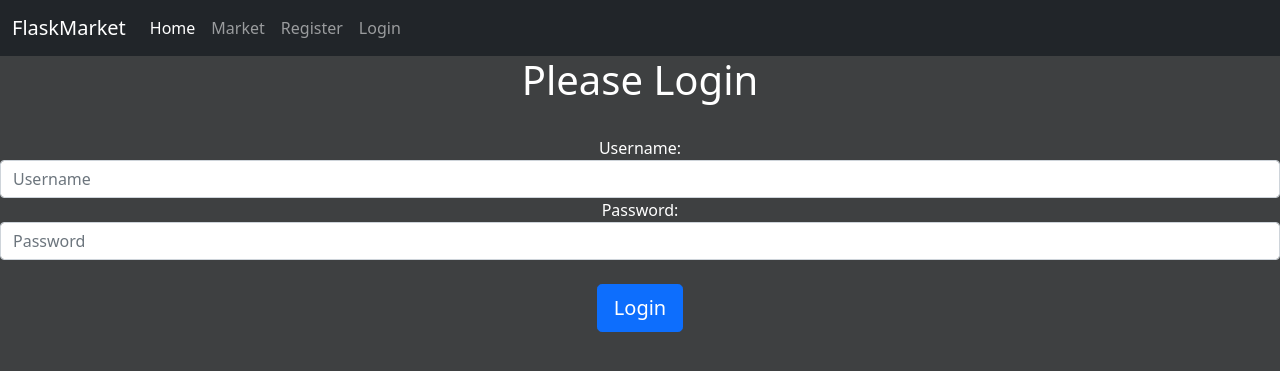
After one commit to Paloftzer/Webbserverprogrammering, a Flask app: page /login in a window 1280 px wide. The commit adds this page. Shown: the top 371 px of the page. Run offline with Flask 2, Linux system fonts and the light colour scheme.

Commit message:
Added comments and made a login page that semi works

```diff
--- a/market/forms.py
+++ b/market/forms.py
@@ -10,7 +10,7 @@ from wtforms.validators import Length, DataRequired, EqualTo, Email # This impor
 class RegisterForm(FlaskForm):
     #* Length is the length that the submitted data must have, DataRequired means that something must have been entered in that field, and EqualTo means that the entered data must be equal to the data entered in the field that the validator checks.
     # This creates the StringField (text field) where the user inputs the username they desire for their account, because of the validators it needs to be between 2 and 30 characters long, and data must be entered otherwise an error occurs.
-    username = StringField(label="User Name: ", validators=[Length(min=2, max=30), DataRequired()])
+    username = StringField(label="Username: ", validators=[Length(min=2, max=30), DataRequired()])
     # This creates the StringField (text field) where the user inputs their email address, and because of the validators it needs to be a valid email, and data must be entered.
     email_address = StringField(label="Email Address: ", validators=[Email(), DataRequired()])
     # This creates the PasswordField (a field which hides the data that was entered with asterisks) where the user inputs their desired password, and because of the validators it needs to have a minimum length of 6 characters and as before, data must be entered.
@@ -19,3 +19,12 @@ class RegisterForm(FlaskForm):
     password2 = PasswordField(label="Confirm Password: ", validators=[EqualTo("password1"), DataRequired()])
     # This creates a SubmitField that when clicked will send (POST) the data to the database.
     submit = SubmitField(label="Create Account")
+
+#* This is the code needed to create our login.
+class LoginForm(FlaskForm):
+    #
+    username = StringField(label="Username: ", validators=[DataRequired()])
+    #
+    password = PasswordField(label="Password: ", validators=[DataRequired()])
+    #
+    submit = SubmitField(label="Login")
--- a/market/routes.py
+++ b/market/routes.py
@@ -5,7 +5,7 @@ from flask.helpers import flash # This imports the error message when a user fai
 from market import app # This imports our app (website) from our market folder.
 from flask import render_template, redirect, url_for # This imports only the necessary packages for us to redirect requests to the correct location.
 from market.models import Item, User # This imports our Item and User modules from our database model.
-from market.forms import RegisterForm # This imports our RegisterForm so that we can use it for our routes.
+from market.forms import RegisterForm, LoginForm # This imports our RegisterForm so that we can use it for our routes.
 from market import db # This imports our database from the __init__.py file in our market folder.
 
 #* This routes to our main page using the Flask routing system and defines a name for the route.
@@ -50,3 +50,13 @@ def register_page():
             flash(f"There was an error creating user: {err_msg}", category="danger")
     # This returns our register.html file from our templates folder. It also communicates that we have used the form variable on this page.
     return render_template("register.html", form=form)
+
+#* This creates a route to the login page
+@app.route("/login", methods=["GET", "POST"])
+def login_page():
+    form = LoginForm()
+    #*if form.validate_on_submit():
+    if form.errors != {}:
+        for err_msg in form.errors.values():
+            flash(f"There was an error logging in: {err_msg}", category="danger")
+    return render_template("login.html", form=form)
--- a/market/templates/base.html
+++ b/market/templates/base.html
@@ -5,8 +5,8 @@
     <meta charset="UTF-8">
     <meta http-equiv="X-UA-Compatible" content="IE=edge">
     <meta name="viewport" content="width=device-width, initial-scale=1.0">
+    <!-- This creates a block with the name title, which we can then easily edit in our other .html files to quickly give each page a new and unique title. -->
     <title>
-      <!-- This creates a block with the name title, which we can then easily edit in our other .html files to quickly give each page a new and unique title. -->
       {% block title %}
 
       {% endblock %}
@@ -29,6 +29,9 @@
               </li>
               <li class="nav-item">
                 <a class="nav-link" href="/register">Register</a>
+              </li>
+              <li class="nav-item">
+                <a class="nav-link" href="/login">Login</a>
               </li>
             </ul>
           </div>
--- a/market/templates/index.html
+++ b/market/templates/index.html
@@ -1,5 +1,5 @@
 <!-- This extends the base.html file so that we don't have to rewrite the entire html code over and over again. -->
-{% extends 'base.html' %}
+{% extends "base.html" %}
 
 <!-- This is the title block where we enter a title for the current page, the data is then added to the base.html but only when this page is displayed. -->
 {% block title %}
--- /dev/null
+++ b/market/templates/login.html
@@ -0,0 +1,23 @@
+{% extends "base.html" %}
+
+{% block title %}
+  Login
+{% endblock %}
+
+{% block content %}
+  <body class="text-center">
+    <form method="POST" class="form-login" style="color: white">
+      {{ form.hidden_tag() }}
+      <h1 class="font-weight-normal">
+        Please Login
+      </h1><br>
+      {{ form.username.label() }}
+      {{ form.username(class="form-control", placeholder="Username") }}
+
+      {{ form.password.label() }}
+      {{ form.password(class="form-control", placeholder="Password") }}
+      <br>
+      {{ form.submit(class="btn btn-primary btn-lg btn-block") }}
+    </form>
+  </body>
+{% endblock %}
--- a/market/templates/market.html
+++ b/market/templates/market.html
@@ -1,4 +1,4 @@
-{% extends 'base.html' %}
+{% extends "base.html" %}
 
 {% block title %}
   Market Page
--- a/market/templates/register.html
+++ b/market/templates/register.html
@@ -1,4 +1,4 @@
-{% extends 'base.html' %}
+{% extends "base.html" %}
 
 {% block title %}
     Register Page
```
Also changed, not shown: market/market.db.
